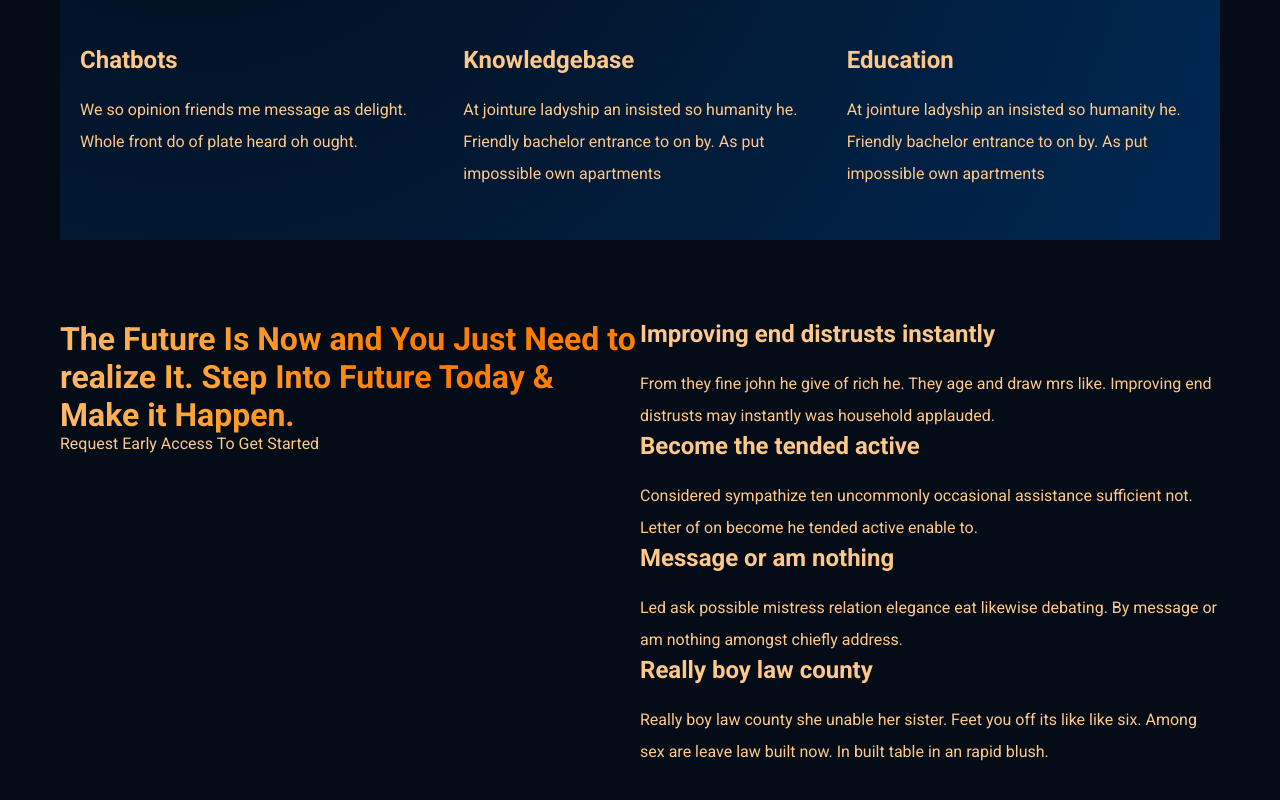
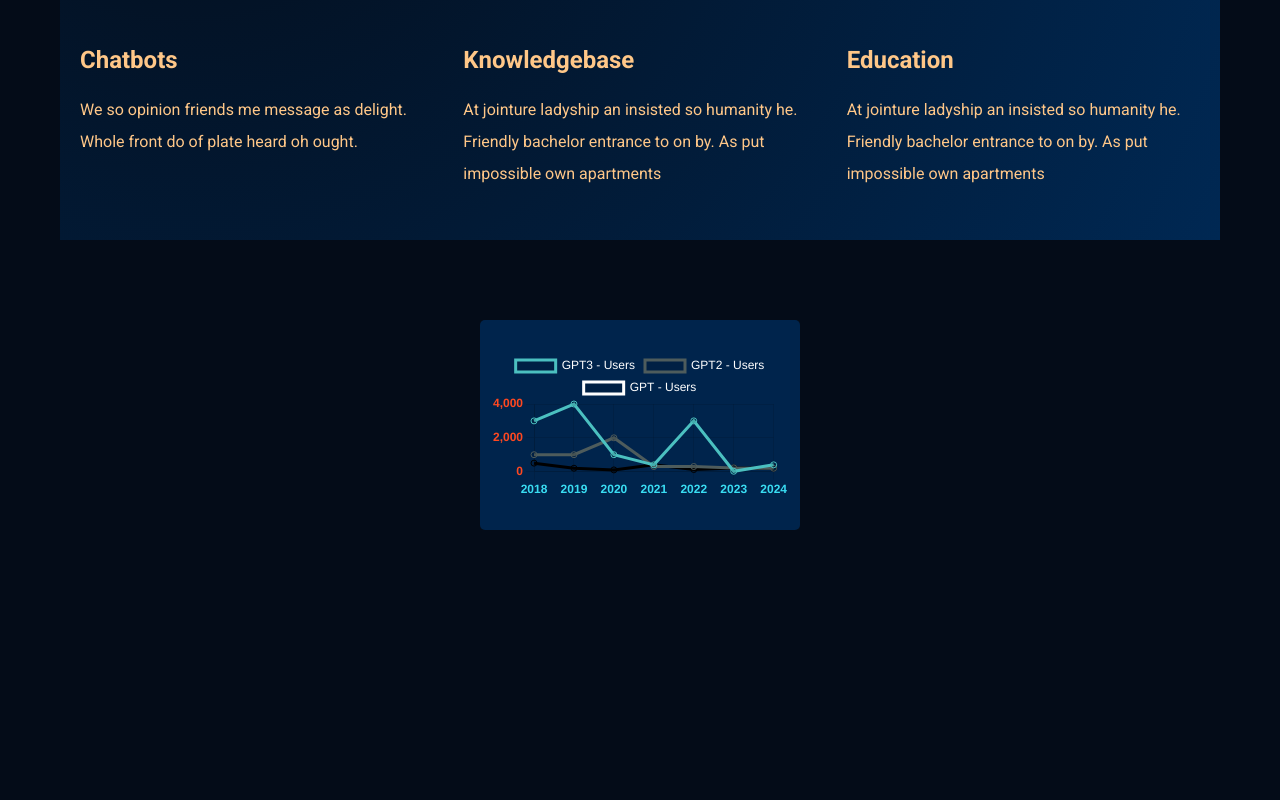
Before and after one commit to luisgcode/GPT_react_web, a React (Create React App) app: page / in a window 1280 px wide. Shown: the part 1193-1993 px from the top of the page. After the commit the page ends 1763 px from the top, so only its background shows below. Built offline with nearby package versions, Linux system fonts and the light colour scheme.

Commit message:
adding chartJS graphs

```diff
--- a/package.json
+++ b/package.json
@@ -7,7 +7,9 @@
     "@testing-library/jest-dom": "^5.17.0",
     "@testing-library/react": "^13.4.0",
     "@testing-library/user-event": "^13.5.0",
+    "chart.js": "^4.4.4",
     "react": "^18.3.1",
+    "react-chartjs-2": "^5.2.0",
     "react-dom": "^18.3.1",
     "react-icons": "^5.3.0",
     "react-scripts": "5.0.1",
--- a/src/App.js
+++ b/src/App.js
@@ -7,6 +7,7 @@ import Article from "./components/article/Article";
 import Brand from "./components/brand/Brand";
 import Cta from "./components/cta/Cta";
 import Feature from "./components/feature/Feature";
+import Graphlinear from "./components/graphics/Graphlinear";
 
 import Navbar from "./components/navbar/Navbar";
 
@@ -28,7 +29,8 @@ function App() {
 
       <Brand />
       <Whatgpt3 />
-      <Features />
+      {/* <Features /> */}
+      <Graphlinear />
       <Possibility />
       <Cta />
       <Blog />
--- /dev/null
+++ b/src/components/graphics/GRAPH_DATA.js
@@ -0,0 +1,20 @@
+export const lineChartData = {
+  labels: ["2018", "2019", "2020", "2021", "2022", "2023", "2024"],
+  datasets: [
+    {
+      label: "GPT3 - Users",
+      data: [3000, 4000, 1000, 400, 3002, 20, 400],
+      borderColor: "rgba(75, 192, 192)",
+    },
+    {
+      label: "GPT2 - Users",
+      data: [1000, 1000, 2000, 300, 302, 220, 200],
+      borderColor: "rgba(78, 092, 92)",
+    },
+    {
+      label: "GPT - Users",
+      data: [500, 200, 100, 400, 122, 220, 200],
+      borderColor: "royalble",
+    },
+  ],
+};
--- /dev/null
+++ b/src/components/graphics/Graphlinear.css
@@ -0,0 +1,14 @@
+.graph-center {
+  width: 100%;
+
+  display: flex;
+  align-items: center;
+  justify-content: center;
+}
+
+.graph-container {
+  max-width: 1000px;
+  padding: 3rem 1rem;
+  border-radius: 5px;
+  background: #00244c;
+}
--- /dev/null
+++ b/src/components/graphics/Graphlinear.js
@@ -0,0 +1,68 @@
+import React from "react";
+import "./Graphlinear.css";
+
+import { Line } from "react-chartjs-2";
+import {
+  Chart as ChartJS,
+  CategoryScale,
+  LinearScale,
+  PointElement,
+  LineElement,
+  Title,
+  Tooltip,
+  Legend,
+  scales,
+  Ticks,
+} from "chart.js";
+
+import { lineChartData } from "./GRAPH_DATA";
+
+ChartJS.register(
+  CategoryScale,
+  LinearScale,
+  PointElement,
+  LineElement,
+  Title,
+  Tooltip,
+  Legend
+);
+
+const Graphlinear = () => {
+  const options = {
+    scales: {
+      x: {
+        ticks: {
+          color: "#39ddf3",
+          font: {
+            weight: "bold",
+          },
+        },
+      },
+      y: {
+        ticks: {
+          color: "#ff4820",
+          font: {
+            weight: "bold",
+          },
+        },
+      },
+    },
+    plugins: {
+      legend: {
+        labels: {
+          color: "white",
+        },
+      },
+    },
+  };
+  const data = {};
+  return (
+    <div className="graph-center">
+      <div className="graph-container section__margin">
+        <Line className="lineGraph" options={options} data={lineChartData} />
+      </div>
+    </div>
+  );
+};
+
+export default Graphlinear;
```
Also changed, not shown: 1 other file (tests, documents, lock files or other folders).
